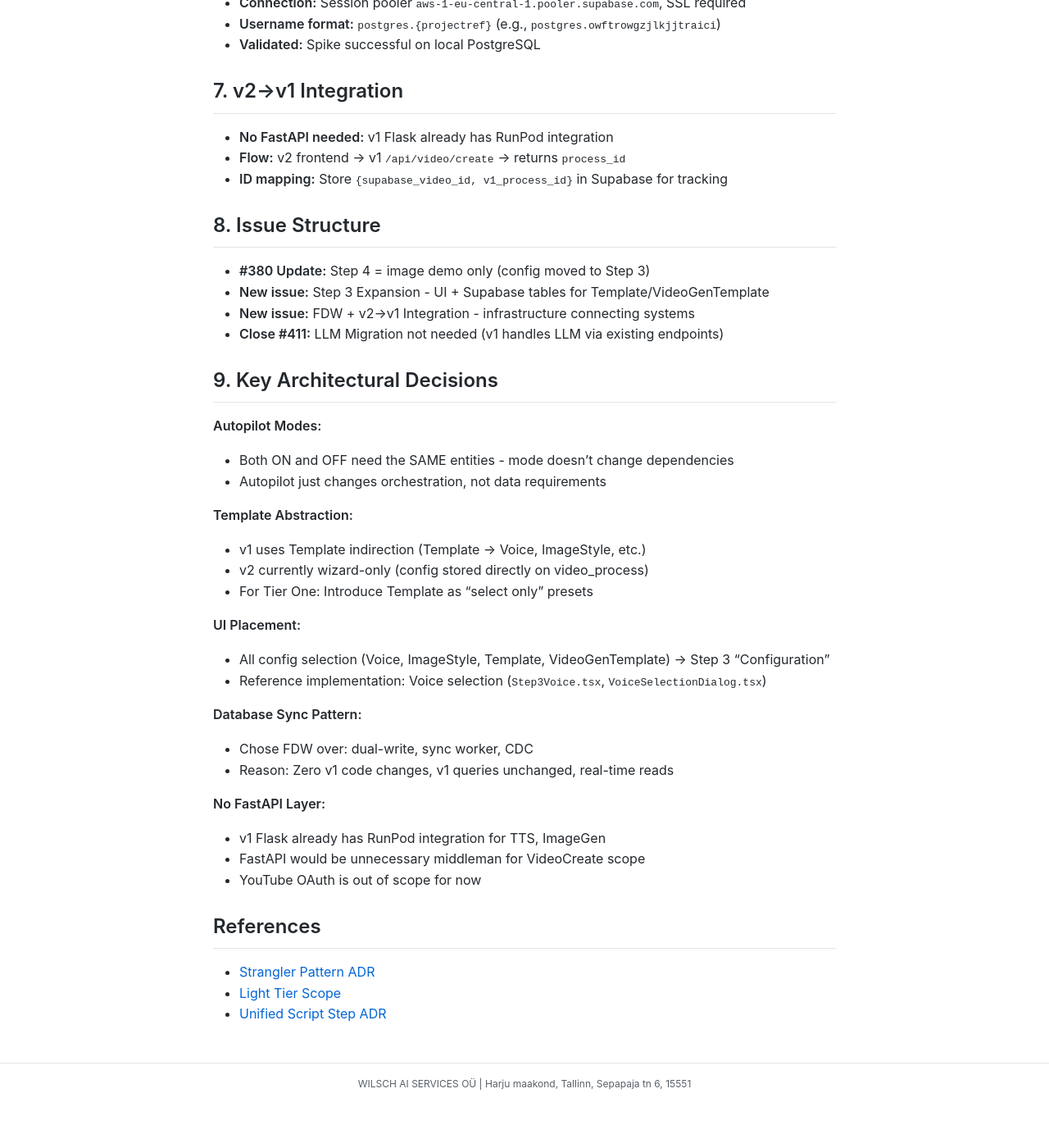
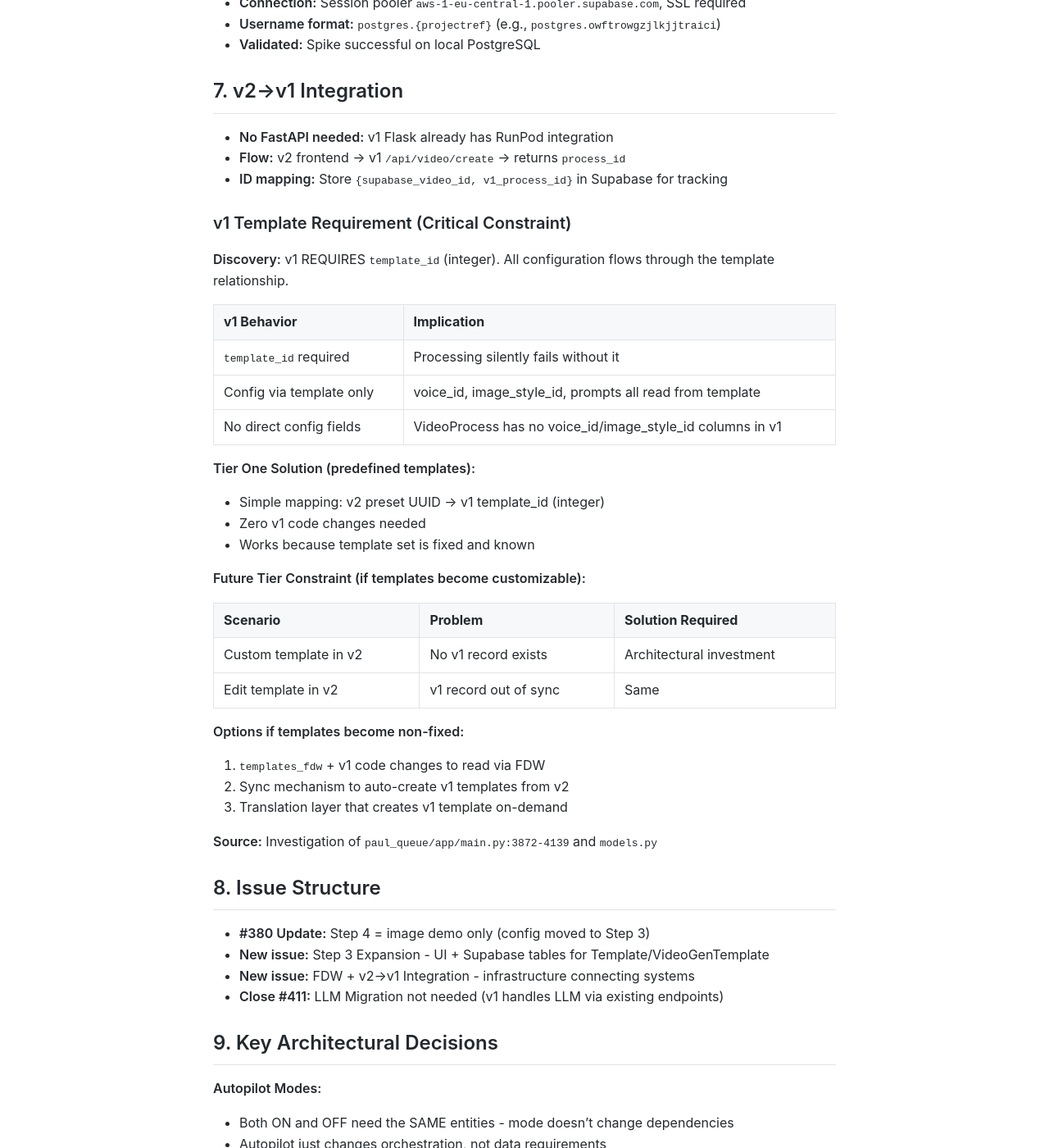
Before and after one commit to MariusWilsch/public-wilsch-ai-pages, a Jekyll site: the page built from project/paul_youtube_fullstack/v2-wizard-architecture-snapshot-2026-01-04.md, in a window 1280 px wide and 1400 px high, scrolled down 2295 px. Shown: the whole window at 82% size. Built offline with Jekyll 4.4.1, drawn with Linux system fonts in a browser that asks for light colours; our own code applies the rules of GitHub Pages for plain Markdown files; before the commit the page ends 3641 px from its top, so only the background shows below that.

Commit message:
Sync from hippocampus 2026-01-04

```diff
--- a/project/paul_youtube_fullstack/v2-wizard-architecture-snapshot-2026-01-04.md
+++ b/project/paul_youtube_fullstack/v2-wizard-architecture-snapshot-2026-01-04.md
@@ -73,6 +73,35 @@ source: rubber-duck session #380
 - **Flow:** v2 frontend → v1 `/api/video/create` → returns `process_id`
 - **ID mapping:** Store `{supabase_video_id, v1_process_id}` in Supabase for tracking
 
+### v1 Template Requirement (Critical Constraint)
+
+**Discovery:** v1 REQUIRES `template_id` (integer). All configuration flows through the template relationship.
+
+| v1 Behavior | Implication |
+|-------------|-------------|
+| `template_id` required | Processing silently fails without it |
+| Config via template only | voice_id, image_style_id, prompts all read from template |
+| No direct config fields | VideoProcess has no voice_id/image_style_id columns in v1 |
+
+**Tier One Solution (predefined templates):**
+- Simple mapping: v2 preset UUID → v1 template_id (integer)
+- Zero v1 code changes needed
+- Works because template set is fixed and known
+
+**Future Tier Constraint (if templates become customizable):**
+
+| Scenario | Problem | Solution Required |
+|----------|---------|-------------------|
+| Custom template in v2 | No v1 record exists | Architectural investment |
+| Edit template in v2 | v1 record out of sync | Same |
+
+**Options if templates become non-fixed:**
+1. `templates_fdw` + v1 code changes to read via FDW
+2. Sync mechanism to auto-create v1 templates from v2
+3. Translation layer that creates v1 template on-demand
+
+**Source:** Investigation of `paul_queue/app/main.py:3872-4139` and `models.py`
+
 ## 8. Issue Structure
 
 - **#380 Update:** Step 4 = image demo only (config moved to Step 3)
```
Also changed, not shown: project/paul_youtube_fullstack/video-creation-erd.md (+19 -1 lines).
